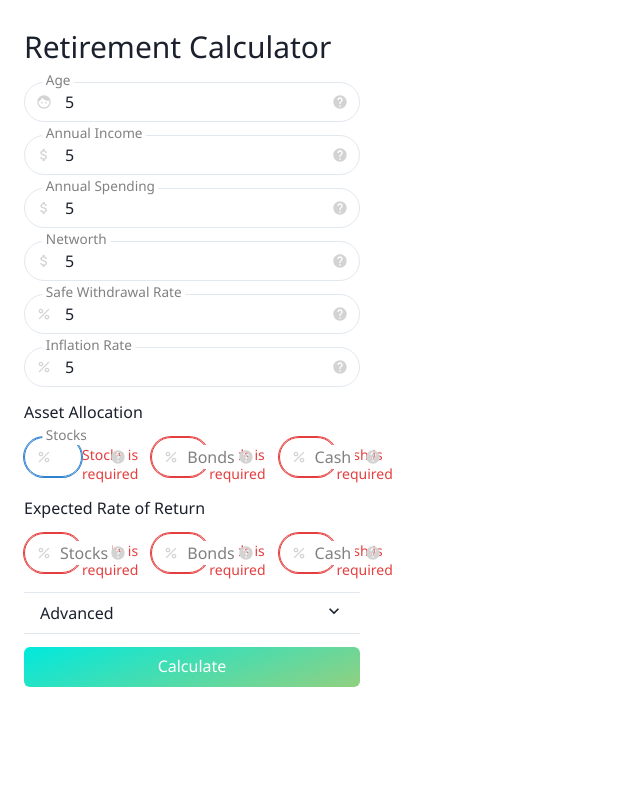
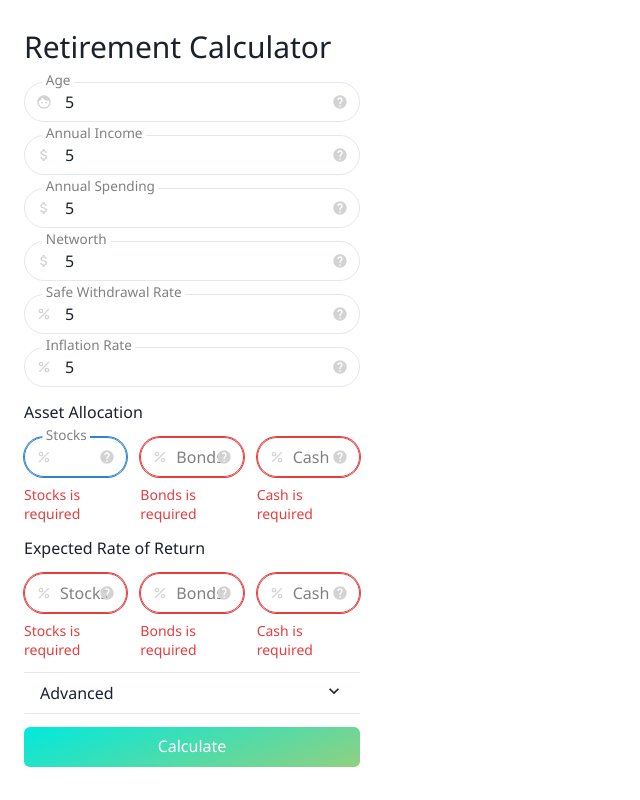
Before and after one commit to therealbluepandabear/fire-finance, a React (Create React App) app: page / in a window 1280 px wide. Both pictures are taken after typing "5", "5", "5", "5", "5", "5" into the empty fields and a click on the button "Calculate". Shown: the whole page, without its empty margins (0-640 px from the left). Built offline with nearby package versions, Linux system fonts and the light colour scheme.

Commit message:
Fix minor bug with form error message not displaying properly.

```diff
--- a/src/components/retirement-calculator/RetirementCalculatorForm.tsx
+++ b/src/components/retirement-calculator/RetirementCalculatorForm.tsx
@@ -46,14 +46,13 @@ function FormInput(props: FormInputProps): JSX.Element {
                     {...props.register}
                 />
                 <FormLabel style={{ marginLeft: "32px" }} color="gray" background="transparent">{props.placeholder}</FormLabel>
-                <FormErrorMessage>{props.placeholder} is required</FormErrorMessage>
-
                 <Tooltip label={props.tooltipText} textAlign="center" fontSize="12px">
                     <InputRightElement>
                         <TooltipIcon />
                     </InputRightElement>
                 </Tooltip>
             </InputGroup>
+            <FormErrorMessage>{props.placeholder} is required</FormErrorMessage>
         </FormControl>
     )
 }
```
